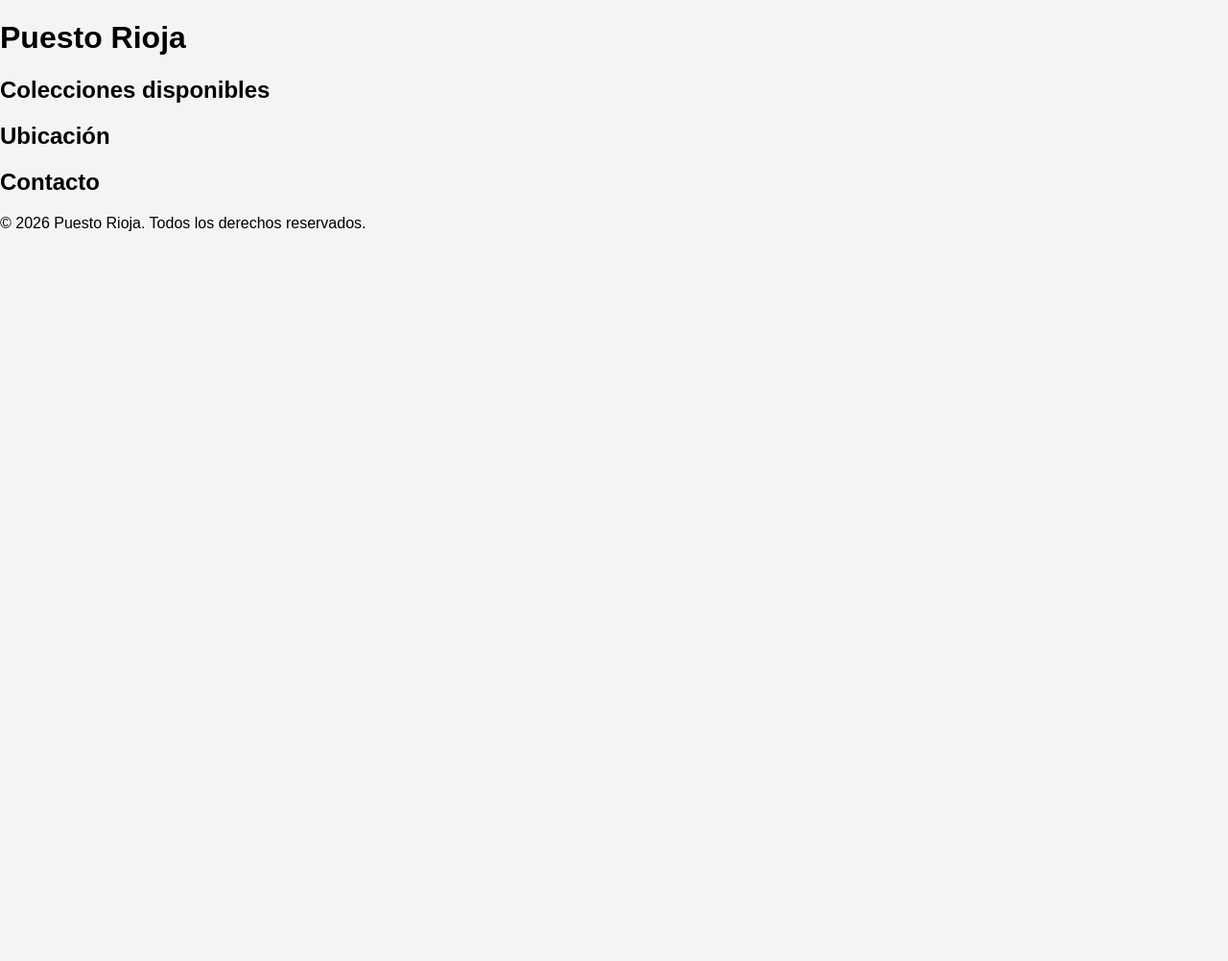
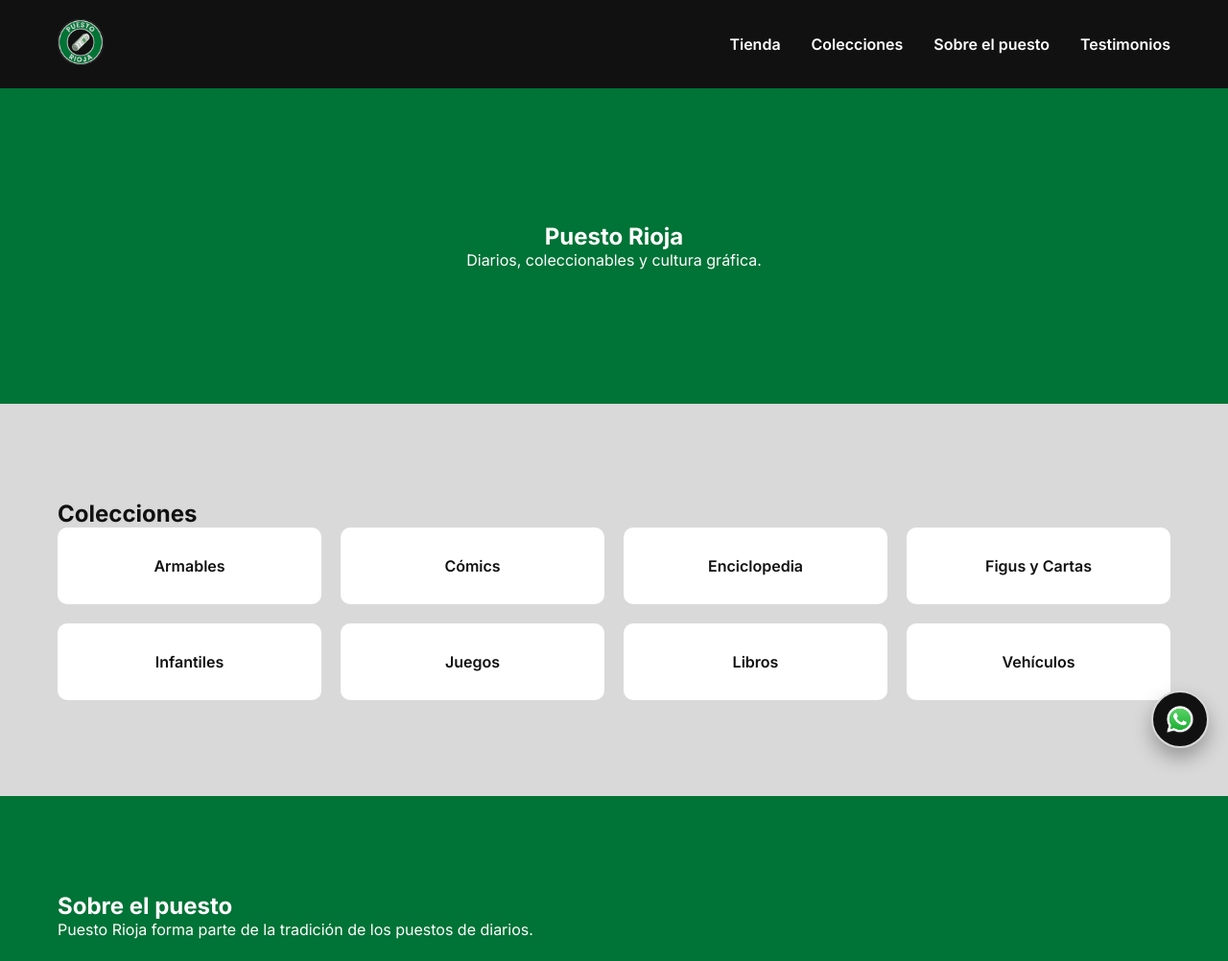
Before and after one commit to cortesdamiangabriel/puesto-rioja-web, a plain HTML site: page index.html in a window 1280 px wide. Shown: the top 1002 px of the page at 96% size. Before the commit the page ends 800 px from the top, so only its background shows below. Drawn offline with Linux system fonts and the light colour scheme.

Commit message:
Secciones básicas con html y css

```diff
--- /dev/null
+++ b/css/styles.css
@@ -0,0 +1,207 @@
+:root{
+
+--green:#007336;
+--black:#111111;
+--gray:#d9d9d9;
+
+}
+
+*{
+margin:0;
+padding:0;
+box-sizing:border-box;
+}
+
+body{
+
+font-family:'Inter',sans-serif;
+color:var(--black);
+
+}
+
+/* CONTENEDOR */
+
+.container{
+
+max-width:1200px;
+margin:auto;
+padding:20px;
+
+}
+
+/* HEADER */
+
+.header{
+
+background:var(--black);
+color:white;
+
+}
+
+.nav-container{
+
+display:flex;
+align-items:center;
+justify-content:space-between;
+
+}
+
+.logo img{
+
+height:48px;
+
+}
+
+/* MENU */
+
+.menu{
+
+display:flex;
+gap:32px;
+list-style:none;
+
+}
+
+.menu a{
+
+color:white;
+text-decoration:none;
+font-weight:600;
+
+}
+
+/* DROPDOWN */
+
+.dropdown{
+
+position:relative;
+
+}
+
+.dropdown-menu{
+
+display:none;
+
+position:absolute;
+top:40px;
+
+background:var(--gray);
+
+border-radius:8px;
+
+list-style:none;
+
+min-width:200px;
+
+}
+
+.dropdown-menu li{
+
+padding:10px 20px;
+
+}
+
+.dropdown:hover .dropdown-menu{
+
+display:block;
+
+}
+
+/* HERO */
+
+.hero{
+
+background:var(--green);
+color:white;
+padding:120px 20px;
+text-align:center;
+
+}
+
+/* SECCIONES */
+
+.section{
+
+padding:80px 20px;
+
+}
+
+.gray{
+
+background:var(--gray);
+
+}
+
+.green{
+
+background:var(--green);
+color:white;
+
+}
+
+/* GRID */
+
+.grid{
+
+display:grid;
+grid-template-columns:repeat(auto-fit,minmax(220px,1fr));
+gap:20px;
+
+}
+
+/* CARDS */
+
+.card{
+
+background:white;
+padding:30px;
+border-radius:10px;
+text-align:center;
+font-weight:600;
+
+}
+
+/* FOOTER */
+
+footer{
+
+background:var(--black);
+color:white;
+text-align:center;
+padding:20px;
+
+}
+
+/* WHATSAPP */
+
+.whatsapp-float{
+
+position:fixed;
+
+right:20px;
+bottom:20px;
+
+width:60px;
+height:60px;
+
+background:#111111;
+
+border: 2px solid;
+border-color: #d9d9d9;
+
+
+border-radius:50%;
+
+display:flex;
+align-items:center;
+justify-content:center;
+
+box-shadow:0 10px 20px rgba(0,0,0,0.3);
+
+}
+
+.whatsapp-float img{
+
+width:32px;
+
+}
--- a/index.html
+++ b/index.html
@@ -1,28 +1,179 @@
 <!DOCTYPE html>
 <html lang="es">
+
 <head>
+
 <meta charset="UTF-8">
 <meta name="viewport" content="width=device-width, initial-scale=1.0">
-    <title>Document</title>
-    <link rel="stylesheet" href="styles.css">
+
+<title>Puesto Rioja</title>
+
+<meta name="description" content="Puesto Rioja — diarios, colecciones, cómics, figuritas y libros.">
+
+<link rel="preconnect" href="https://fonts.googleapis.com">
+<link rel="preconnect" href="https://fonts.gstatic.com" crossorigin>
+
+<link href="https://fonts.googleapis.com/css2?family=Inter:wght@400;600;700&display=swap" rel="stylesheet">
+
+<link rel="stylesheet" href="css/styles.css">
+
 </head>
+
+
 <body>
-    <header>
+
+
+<header class="header">
+
+<div class="container nav-container">
+
+<a href="/" class="logo">
+<img src="assets/logo.webp" alt="Puesto Rioja">
+</a>
+
+<nav>
+
+<ul class="menu">
+
+<li>
+<a href="tienda.html">Tienda</a>
+</li>
+
+<li class="dropdown">
+
+<a href="#">Colecciones</a>
+
+<ul class="dropdown-menu">
+
+<li><a href="#">Armables</a></li>
+<li><a href="#">Cómics</a></li>
+<li><a href="#">Enciclopedia</a></li>
+<li><a href="#">Figus y Cartas</a></li>
+<li><a href="#">Infantiles</a></li>
+<li><a href="#">Juegos</a></li>
+<li><a href="#">Libros</a></li>
+<li><a href="#">Vehículos</a></li>
+
+</ul>
+
+</li>
+
+<li>
+<a href="#sobre">Sobre el puesto</a>
+</li>
+
+<li>
+<a href="#testimonios">Testimonios</a>
+</li>
+
+</ul>
+
+</nav>
+
+</div>
+
+</header>
+
+
+
+<section class="hero">
+
+<div class="container">
+
 <h1>Puesto Rioja</h1>
-    </header>
-    <main>
-        <section>
-            <h2>Colecciones disponibles</h2>
+
+<p>Diarios, coleccionables y cultura gráfica.</p>
+
+</div>
+
 </section>
-        <section>
-            <h2>Ubicación</h2>
+
+
+
+<section class="section gray">
+
+<div class="container">
+
+<h2>Colecciones</h2>
+
+<div class="grid">
+
+<div class="card">Armables</div>
+<div class="card">Cómics</div>
+<div class="card">Enciclopedia</div>
+<div class="card">Figus y Cartas</div>
+<div class="card">Infantiles</div>
+<div class="card">Juegos</div>
+<div class="card">Libros</div>
+<div class="card">Vehículos</div>
+
+</div>
+
+</div>
+
 </section>
-        <section>
-            <h2>Contacto</h2>
+
+
+
+<section id="sobre" class="section green">
+
+<div class="container">
+
+<h2>Sobre el puesto</h2>
+
+<p>Puesto Rioja forma parte de la tradición de los puestos de diarios.</p>
+
+</div>
+
 </section>
+
+
+
+<section id="testimonios" class="section gray">
+
+<div class="container">
+
+<h2>Testimonios</h2>
+
+<div class="reviews">
+
+<iframe
+src="https://www.google.com/maps?q=Puesto+Rioja&output=embed"
+width="100%"
+height="400"
+style="border:0"
+loading="lazy">
+</iframe>
+
+</div>
+
+</div>
+
+</section>
+
+
+
 <footer>
-            <p>&copy; 2026 Puesto Rioja. Todos los derechos reservados.</p>
+
+<div class="container">
+
+<p>© 2026 Puesto Rioja</p>
+
+</div>
+
 </footer>
-    </main>
+
+
+
+<a href="https://wa.me/5491157081899"
+class="whatsapp-float"
+target="_blank">
+
+<img src="assets/whatsapp.webp" alt="WhatsApp">
+
+</a>
+
+
 </body>
+
 </html>
--- /dev/null
+++ b/js/main.js
@@ -0,0 +1,4 @@
+// futuro uso para cargar reseñas de Google
+// placeholder para integración con API
+
+console.log("Puesto Rioja web cargada");
--- a/styles.css
+++ /dev/null
@@ -1,6 +0,0 @@
-body {
-    font-family: Arial, sans-serif;
-    margin: 0;
-    padding: 0;
-    background-color: #f4f4f4;
-}
```
Also changed, not shown: js/reviews.js (added, +35 -0 lines), assets/logo.webp (added), assets/whatsapp.webp (added), script.js (deleted), tienda.html (added), 1 other file. Lines whose indentation alone changed are shown as unchanged.
